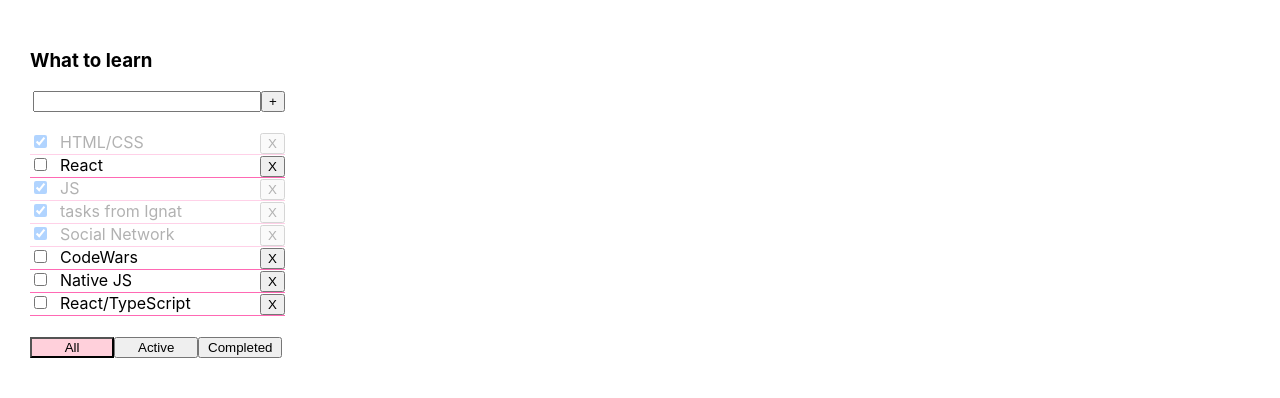
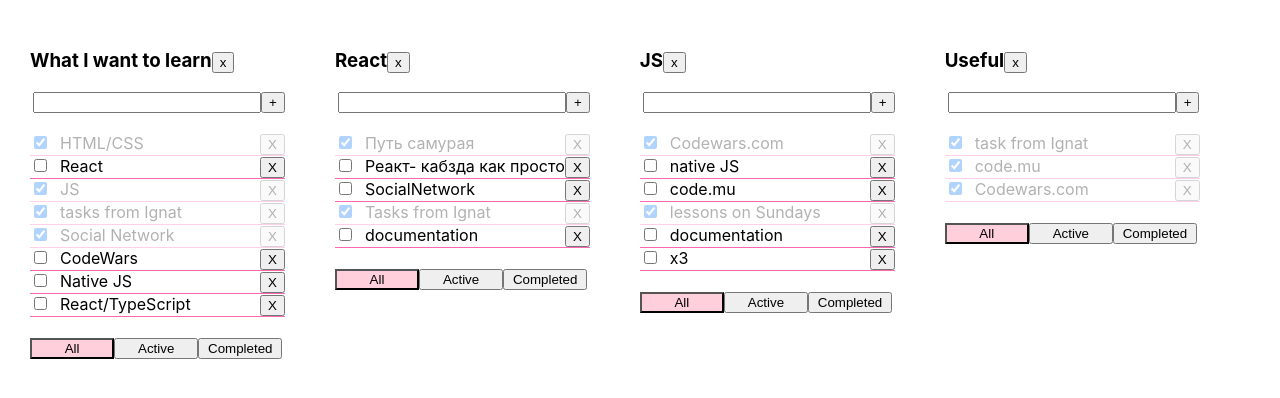
Before and after one commit to Margokomilfo-dev/todolist, a React (Create React App) app: page / in a window 1280 px wide. Shown: the top 398 px of the page. Built offline with nearby package versions, Linux system fonts and the light colour scheme.

Commit message:
5 - working todolistS

```diff
--- a/src/App.tsx
+++ b/src/App.tsx
@@ -3,16 +3,35 @@ import './App.css'
 import {Todolist} from './components/Todolist'
 import {v1} from "uuid"
 
-//----------types
 export type TasksType = {
     id: string
     title: string
     isDone: boolean
 }
 export type FilterValuesType = "all" | "active" | "completed"
+export type TodolistsType = {
+    id: string
+    title: string
+    filter: FilterValuesType
+}
 
-//----------const
-const tasks1 = [
+
+function App() {
+
+    const todolistID1 = v1()
+    const todolistID2 = v1()
+    const todolistID3 = v1()
+    const todolistID4 = v1()
+
+    let [todolists, setTodolists] = useState<Array<TodolistsType>>([
+        {id: todolistID1, title: 'What I want to learn', filter: 'all'},
+        {id: todolistID2, title: 'React', filter: 'all'},
+        {id: todolistID3, title: 'JS', filter: 'all'},
+        {id: todolistID4, title: 'Useful', filter: 'all'},
+    ])
+
+    let [tasks, setTasks] = useState({
+        [todolistID1]: [
             {id: v1(), isDone: true, title: 'HTML/CSS'},
             {id: v1(), isDone: false, title: 'React'},
             {id: v1(), isDone: true, title: 'JS'},
@@ -21,65 +40,101 @@ const tasks1 = [
             {id: v1(), isDone: false, title: 'CodeWars'},
             {id: v1(), isDone: false, title: 'Native JS'},
             {id: v1(), isDone: false, title: 'React/TypeScript'}
+        ],
+        [todolistID2]: [
+            {id: v1(), isDone: true, title: 'Путь самурая'},
+            {id: v1(), isDone: false, title: 'Реакт- кабзда как просто'},
+            {id: v1(), isDone: false, title: 'SocialNetwork'},
+            {id: v1(), isDone: true, title: 'Tasks from Ignat'},
+            {id: v1(), isDone: false, title: 'documentation'}
+        ],
+        [todolistID3]: [
+            {id: v1(), isDone: true, title: 'Codewars.com'},
+            {id: v1(), isDone: false, title: 'native JS'},
+            {id: v1(), isDone: false, title: 'code.mu'},
+            {id: v1(), isDone: true, title: 'lessons on Sundays'},
+            {id: v1(), isDone: false, title: 'documentation'},
+            {id: v1(), isDone: false, title: 'x3'}
+        ],
+        [todolistID4]: [
+            {id: v1(), isDone: true, title: 'task from Ignat'},
+            {id: v1(), isDone: true, title: 'code.mu'},
+            {id: v1(), isDone: true, title: 'Codewars.com'}
         ]
+    })
+//-----------todolists---------
+    const removeTodolist = (todolistId: string) => {
+         let ourTodolists = todolists.filter(t => t.id !== todolistId)
 
-function App() {
+        setTodolists(ourTodolists)
 
-//------------data----------
-    let [tasks, setTasks] = useState<Array<TasksType>>(tasks1)
-    let [filterValue, setFilterValue] = useState<FilterValuesType>('all')
-    console.log(filterValue)
+    }
 
 //------------tasks------------
-    const removeTask = (id: string) => {setTasks(tasks.filter(t => t.id !== id))}
+    const removeTask = (taskId: string, todolistId: string) => {
+        let tasksForTodolist = tasks[todolistId]
+        let newTasksArrWithoutTask = tasksForTodolist.filter((t) => t.id !== taskId)
+        tasks[todolistId] = newTasksArrWithoutTask
+        setTasks({...tasks})
+    }
 
-    const addNewTask = (inputValue: string) => {
-        let newTask = {id: v1(), isDone: false, title: inputValue }
-        let newTasksArr = [ newTask, ...tasks]
-        setTasks(newTasksArr)
+    const addNewTask = (inputValue: string, todolistId: string) => {
+        let newTask = {id: v1(), isDone: false, title: inputValue}
+        let ourTodolist = tasks[todolistId]
+        let ourTodolistWithNewTask = [newTask, ...ourTodolist]
+        tasks[todolistId] = ourTodolistWithNewTask
+        setTasks({...tasks})
     }
 
 //-----------checkBox------------
-    const onCheckedBox = (id: string, value: boolean) => {
-        let checkedTask = tasks.find(t => t.id === id)
-         if (checkedTask){
+    const onCheckedBox = (id: string, value: boolean, todolistId: string) => {
+        let ourTodolist = tasks[todolistId]
+        let checkedTask = ourTodolist.find(t => t.id === id)
+        if (checkedTask) {
             checkedTask.isDone = value
         }
-        setTasks([...tasks])
-
-
+        setTasks({...tasks})
     }
-//     const onChecked = (id: string) => {
-//          let newArr = tasks.map(t => {
-//              if (t.id === id && t.isDone){
-//                  return {...t, isDone: false}
-//              } else if (t.id === id && !t.isDone){
-//                  return {...t, isDone: true}
-//              }
-//              return {...t}
-//          })
-//         setTasks(newArr)
-//     }
 
 //----------filterValue-------
-    let newArrTasks = tasks
-    if (filterValue === 'active') { newArrTasks = tasks.filter(t => !t.isDone)}
-    if (filterValue === 'completed') { newArrTasks = tasks.filter(t => t.isDone)}
-    const changeFilter = (value: FilterValuesType) => {setFilterValue(value)}
+
+    const changeFilter = (value: FilterValuesType, todolistId: string) => {
+        let ourTodolist = todolists.find(t => t.id === todolistId)
+        if (ourTodolist) {
+            ourTodolist.filter = value
+        }
+        setTasks({...tasks})
+    }
 
     return (
         <div className="App">
-            <Todolist title='What to learn'
+            {
+                todolists.map(tl => {
+                    let newArrTasks = tasks[tl.id]
+                    if (tl.filter === 'active') {
+                        newArrTasks = tasks[tl.id].filter(t => !t.isDone)
+                    }
+                    if (tl.filter === 'completed') {
+                        newArrTasks = tasks[tl.id].filter(t => t.isDone)
+                    }
+                    return (
+                        <Todolist
+                            key={tl.id}
+                            todolistId={tl.id}
+                            title={tl.title}
+                            filter={tl.filter}
                             newArrTasks={newArrTasks}
                             removeTask={removeTask}
                             changeFilter={changeFilter}
                             addNewTask={addNewTask}
-                      //onChecked={onChecked}
+                            removeTodolist={removeTodolist}
                             onCheckedBox={onCheckedBox}
-                      filterValue={filterValue}
                         />
+                    )
+                })
+            }
         </div>
-    );
+    )
 }
 
 export default App;
--- a/src/components/Todolist.tsx
+++ b/src/components/Todolist.tsx
@@ -3,14 +3,15 @@ import {TasksType, FilterValuesType} from "../App";
 import s from './Todolist.module.css'
 
 type TodolistPropsType = {
+    todolistId: string
     title: string
     newArrTasks: Array<TasksType>
-    removeTask: (id: string) => void
-    changeFilter: (value: FilterValuesType) => void
-    addNewTask: (inputValue: string) => void
-    //onChecked: (id: string) => void
-    onCheckedBox: (id: string, value: boolean) => void
-    filterValue: FilterValuesType
+    removeTask: (id: string, todolistId: string) => void
+    changeFilter: (value: FilterValuesType, todolistId: string) => void
+    addNewTask: (inputValue: string, todolistId: string) => void
+    removeTodolist: (todolistId: string) => void
+    onCheckedBox: (id: string, value: boolean, todolistId: string) => void
+    filter: FilterValuesType
 }
 
 export function Todolist(props: TodolistPropsType) {
@@ -19,10 +20,14 @@ export function Todolist(props: TodolistPropsType) {
     let [inputValue, setInputValue] = useState<string>('')
     let [error, setError] = useState<string | null>('')
 
+//--------delete todolist---------
+    let deleteTodolist = () => {
+        props.removeTodolist(props.todolistId)
+    }
 //-----------add task------------
     let addTask = (inputValue: string) => {
         if (inputValue.trim()) {
-            props.addNewTask(inputValue)
+            props.addNewTask(inputValue, props.todolistId)
             setInputValue('')
         } else {
             setError('field is required')
@@ -42,26 +47,31 @@ export function Todolist(props: TodolistPropsType) {
 
         setError(null)
         if (inputValue.trim() && e.key === 'Enter') {
-            props.addNewTask(inputValue)
+            props.addNewTask(inputValue, props.todolistId)
             setInputValue('')
         }
     }
 
+    let onClickCheckBox = (e: boolean, id: string) => {
+        props.onCheckedBox(id, e, props.todolistId)
+    }
 //-----------filter------------
     let onFilterAll = () => {
-        props.changeFilter('all')
+        props.changeFilter('all', props.todolistId)
     }
     let onFilterActive = () => {
-        props.changeFilter('active')
+        props.changeFilter('active', props.todolistId)
     }
     let onFilterCompleted = () => {
-        props.changeFilter('completed')
+        props.changeFilter('completed', props.todolistId)
     }
 
 
     return (
         <div>
-            <h3>{props.title}</h3>
+            <h3>{props.title}
+                <button onClick={deleteTodolist}>x</button>
+            </h3>
             <div className={s.taskInput}>
                 <input value={inputValue} onChange={onInputChange} onKeyPress={addInputText}
                        className={error ? s.arrayInputAddTasks : ''}/>
@@ -74,28 +84,26 @@ export function Todolist(props: TodolistPropsType) {
                 {props.newArrTasks.map(t =>
                     <div key={t.id} className={`${s.task} + ${t.isDone ? s.taskCheckbox : ''}`}>
                         <div>
-                            <input type="checkbox" checked={t.isDone} onClick={(e) => {
-                                //props.onChecked(t.id)
-                                props.onCheckedBox(t.id, e.currentTarget.checked)
-                            }}/>
+                            <input type="checkbox" checked={t.isDone} onClick={(e)=> {onClickCheckBox(e.currentTarget.checked, t.id)}}/>
                         </div>
                         <div className={s.taskTitle}>{t.title}</div>
                         <div className={s.taskBtn}>
                             <button onClick={() => {
-                                props.removeTask(t.id)
+                                props.removeTask(t.id, props.todolistId)
                             }}>X
                             </button>
                         </div>
                     </div>)}
             </div>
             <div className={s.filterButtons}>
-                <button onClick={onFilterAll} className={props.filterValue === 'all' ? s.activeButton : ''}> All</button>
-                <button onClick={onFilterActive} className={props.filterValue === 'active' ? s.activeButton : ''}>Active</button>
-                <button onClick={onFilterCompleted} className={props.filterValue === 'completed' ? s.activeButton : ''}>Completed</button>
+                <button onClick={onFilterAll} className={props.filter === 'all' ? s.activeButton : ''}> All</button>
+                <button onClick={onFilterActive} className={props.filter === 'active' ? s.activeButton : ''}>Active
+                </button>
+                <button onClick={onFilterCompleted}
+                        className={props.filter === 'completed' ? s.activeButton : ''}>Completed
+                </button>
             </div>
 
         </div>
     )
 }
-
-export default Todolist
```
Lines whose indentation alone changed are shown as unchanged.
